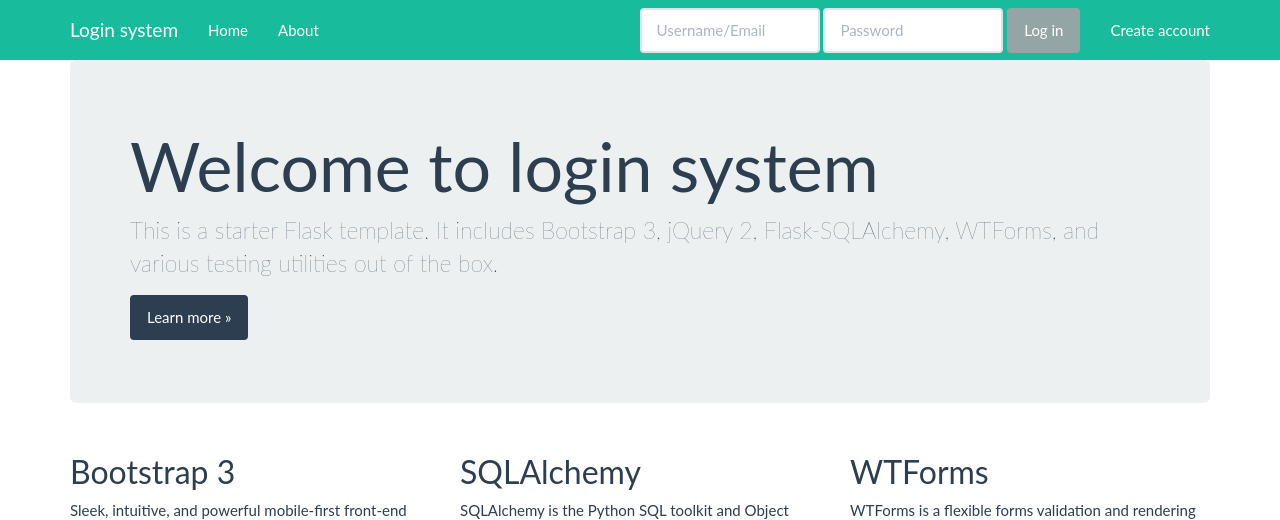
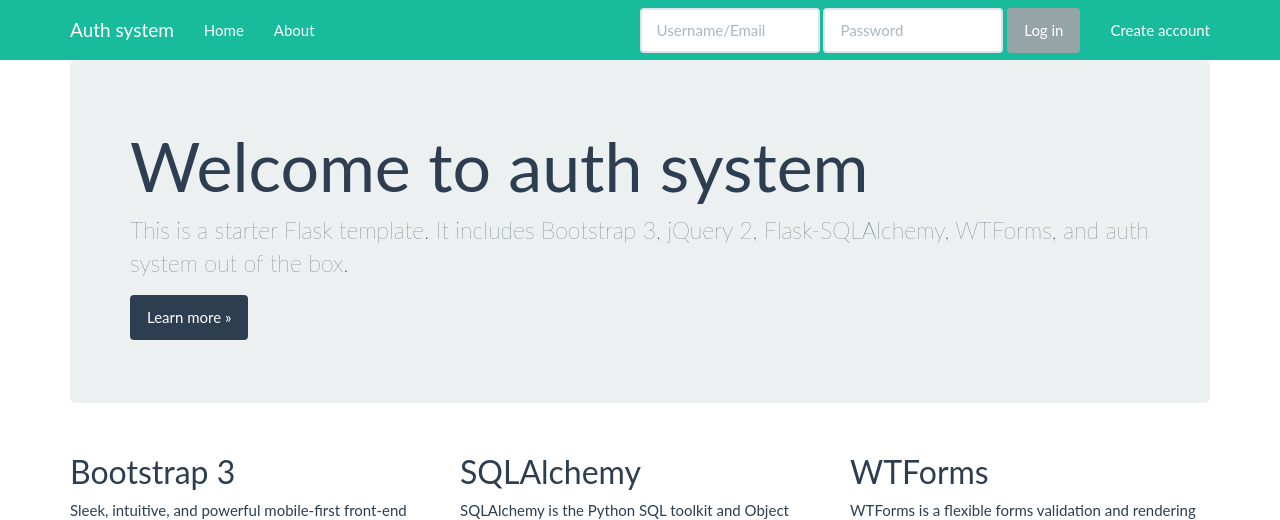
Before and after one commit to jamebluntcc/flask_auth_system, a Flask app: page /main/ in a window 1280 px wide. Shown: the top 520 px of the page. Run offline with Flask 2, Linux system fonts and the light colour scheme; some libraries are stand-ins or nearby versions.

Commit message:
add text on html page

```diff
--- a/app/templates/home.html
+++ b/app/templates/home.html
@@ -3,10 +3,10 @@
 <!-- Main jumbotron for a primary marketing message or call to action -->
 <div class="jumbotron">
 
-  <h1>Welcome to login system</h1>
+  <h1>Welcome to auth system</h1>
 
-  <p>This is a starter Flask template. It includes Bootstrap 3, jQuery 2, Flask-SQLAlchemy, WTForms, and various testing utilities out of the box.</p>
-  <p><a href="https://github.com/sloria/cookiecutter-flask" class="btn btn-primary btn-large">Learn more &raquo;</a></p>
+  <p>This is a starter Flask template. It includes Bootstrap 3, jQuery 2, Flask-SQLAlchemy, WTForms, and auth system out of the box.</p>
+  <p><a href="https://github.com/jamebluntcc/flask_auth_system.git" class="btn btn-primary btn-large">Learn more &raquo;</a></p>
 </div><!-- /.jumbotron -->
 
 <div class="body-content">
--- a/app/templates/nav.html
+++ b/app/templates/nav.html
@@ -11,7 +11,7 @@
     </button>
     <a class="navbar-brand" href="{{ url_for('main.home') }}">
 
-      Login system
+      Auth system
 
     </a>
   </div>
```
